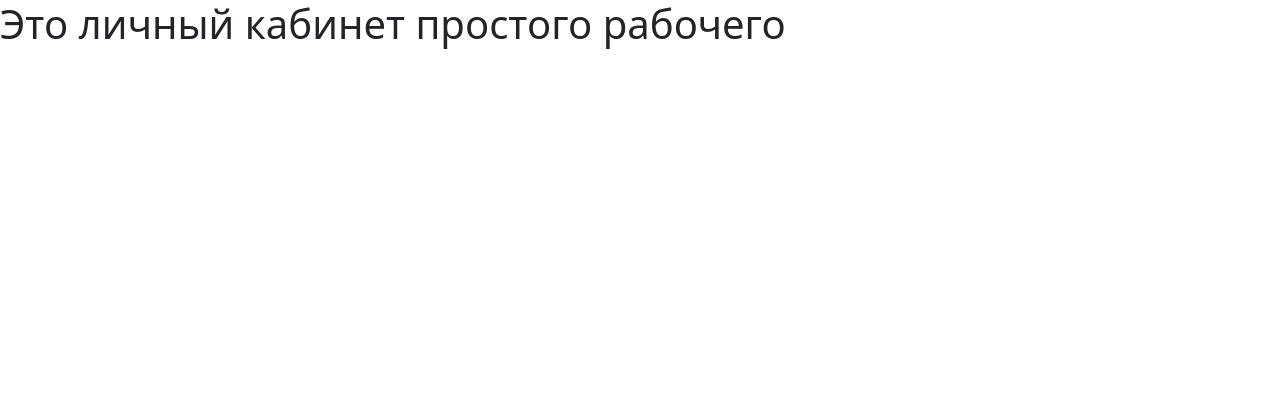
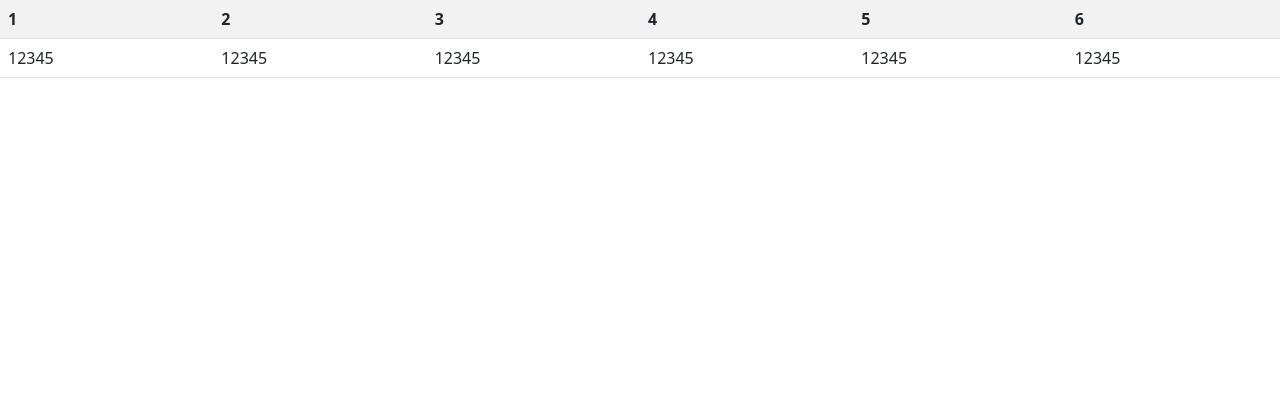
Before and after one commit to OWbI6KA/Monday, a Django app: page /cabinet/general in a window 1280 px wide. Shown: the top 420 px of the page. Run offline with Django 4.2, Linux system fonts and the light colour scheme; parts of the project's set-up code (start-up, migrations or seed data) failed here and were passed over; some libraries are stand-ins or nearby versions.

```diff
--- a/data.py
+++ b/data.py
@@ -2,7 +2,7 @@ import requests
 import json
 import sqlite3
 
-sqlite_connection = sqlite3.connect('db.db')
+sqlite_connection = sqlite3.connect('db.sqlite3')
 cursor = sqlite_connection.cursor()
 # # sqlite_create_table='''CREATE TABLE monday (
 # #                               id INTEGER PRIMARY KEY,
--- a/templates/cabinet/general.html
+++ b/templates/cabinet/general.html
@@ -1,9 +1,26 @@
 {% extends 'cabinet/base.html' %}
 
 {% block Title %}
-Рабочий
+    Рабочий
 {% endblock %}
 
 {% block Content %}
-    <h1>Это личный кабинет простого рабочего</h1>
+    <table class="table table-striped">
+        <tr>
+            <th>1</th>
+            <th>2</th>
+            <th>3</th>
+            <th>4</th>
+            <th>5</th>
+            <th>6</th>
+        </tr>
+    <tr>
+        <td>12345</td>
+        <td>12345</td>
+        <td>12345</td>
+        <td>12345</td>
+        <td>12345</td>
+        <td>12345</td>
+    </tr>
+    </table>
 {% endblock %}
```
Also changed, not shown: db.db (deleted), db.sqlite3, 1 other file.
